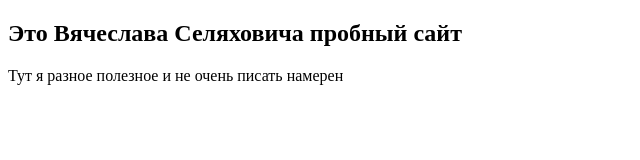
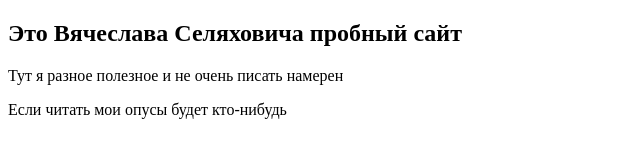
Before and after one commit to feSlavik/feSlavik.github.io, a plain HTML site: page index.html in a window 1280 px wide. Shown: the whole page, without its empty margins (0-640 px from the left). Drawn offline with Linux system fonts and the light colour scheme.

Commit message:
добавка
добавил текст

```diff
--- a/index.html
+++ b/index.html
@@ -7,6 +7,7 @@
 <body>
    <h2>Это Вячеслава Селяховича пробный сайт</h2>
    <p>Тут я разное полезное и не очень писать намерен</p>
+   <p> Если читать мои опусы будет кто-нибудь </p>
 
 </body>
 </html>
```
